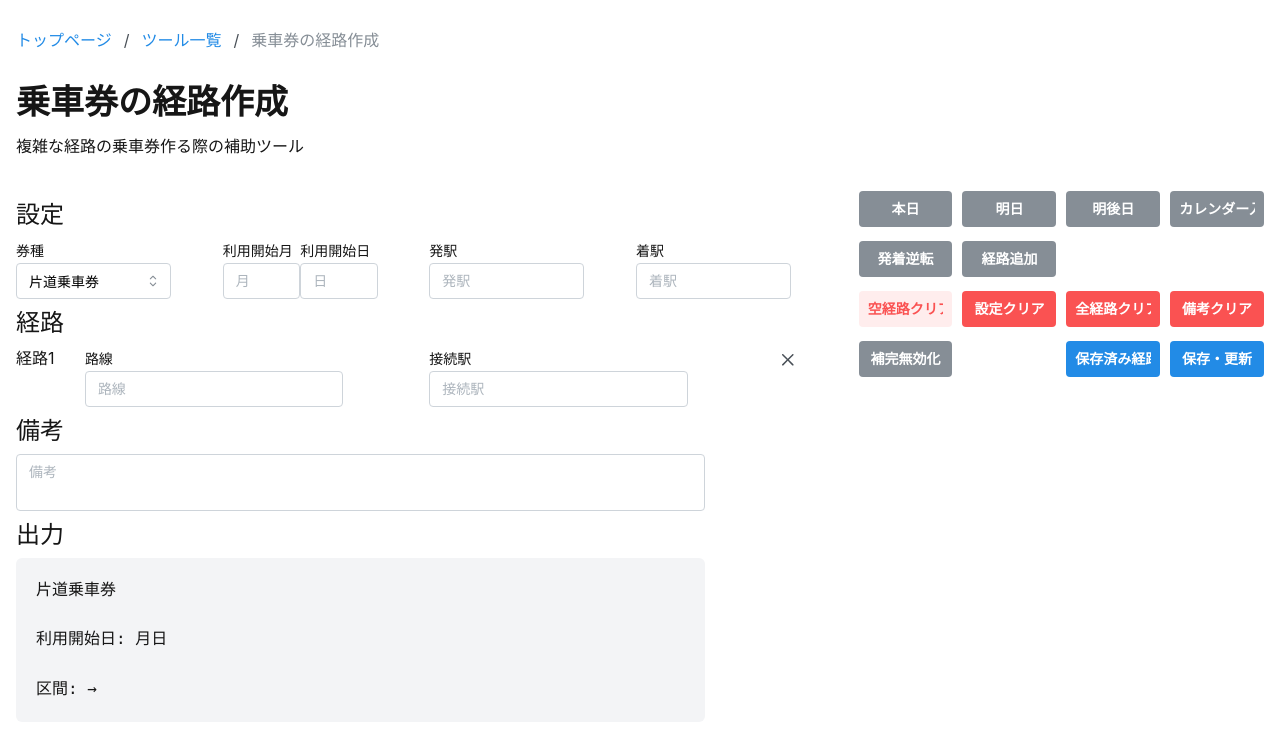
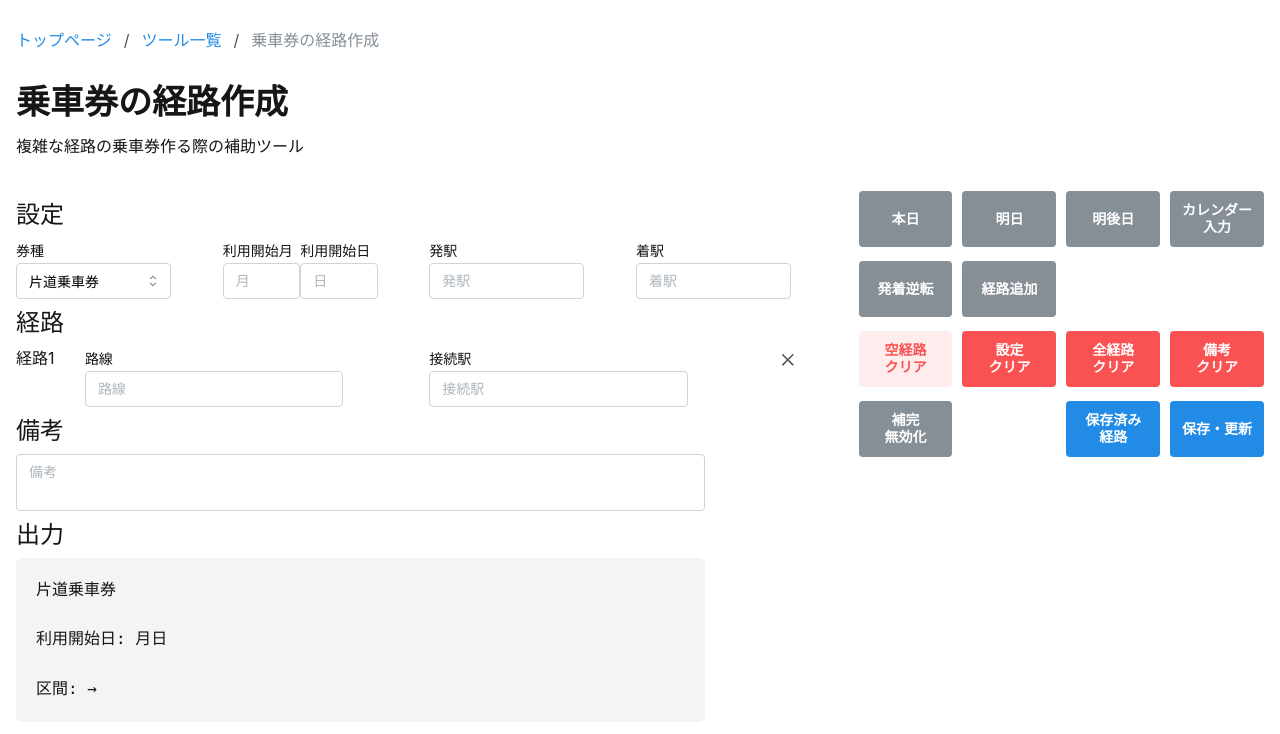
Before and after one commit to hiroxto/hiroxto.net, a Next.js app: page /tools/fare-ticket-route-planner in a window 1280 px wide. Shown: the top 734 px of the page. Built offline with nearby package versions, Linux system fonts and the light colour scheme.

Commit message:
feat: ボタンのラベルを改行対応

```diff
--- a/components/fare-ticket-route-planner/control-buttons-ui.ts
+++ b/components/fare-ticket-route-planner/control-buttons-ui.ts
@@ -41,7 +41,7 @@ export const createBaseGrayButtonDefinitions = ({
     },
     {
         key: 'calendar',
-        label: 'カレンダー入力',
+        label: 'カレンダー\n入力',
         variant: 'filled',
         color: 'gray',
         onClick: openCalendarModal,
@@ -75,14 +75,14 @@ export const createSecondaryButtonDefinitions = ({
 }: SecondaryButtonArgs): ControlButtonDefinition[] => [
     {
         key: 'delete-empty-routes',
-        label: '空経路クリア',
+        label: '空経路\nクリア',
         variant: 'light',
         color: 'red',
         onClick: deleteEmptyRoutes,
     },
     {
         key: 'clear-setting',
-        label: '設定クリア',
+        label: '設定\nクリア',
         variant: 'filled',
         color: 'red',
         soundType: 'chime',
@@ -90,7 +90,7 @@ export const createSecondaryButtonDefinitions = ({
     },
     {
         key: 'clear-all-routes',
-        label: '全経路クリア',
+        label: '全経路\nクリア',
         variant: 'filled',
         color: 'red',
         soundType: 'chime',
@@ -98,7 +98,7 @@ export const createSecondaryButtonDefinitions = ({
     },
     {
         key: 'clear-notes',
-        label: '備考クリア',
+        label: '備考\nクリア',
         variant: 'filled',
         color: 'red',
         soundType: 'chime',
@@ -106,14 +106,14 @@ export const createSecondaryButtonDefinitions = ({
     },
     {
         key: 'toggle-complete',
-        label: useComplete ? '補完無効化' : '補完有効化',
+        label: useComplete ? '補完\n無効化' : '補完\n有効化',
         variant: 'filled',
         color: useComplete ? 'gray' : 'blue',
         onClick: () => (useComplete ? disableComplete() : enableComplete()),
     },
     {
         key: 'saved-routes',
-        label: '保存済み経路',
+        label: '保存済み\n経路',
         variant: 'filled',
         color: 'blue',
         href: savedRoutesHref,
--- a/components/fare-ticket-route-planner/control-buttons.tsx
+++ b/components/fare-ticket-route-planner/control-buttons.tsx
@@ -29,13 +29,14 @@ interface ModalState {
 
 function GridActionButton({ definition }: { definition: ControlButtonDefinition }) {
     const { key: _key, label, span = 3, offset, href, soundType = 'click', onClick, ...buttonProps } = definition;
+    const buttonClassName = `${styles.button} ${styles.controlButton}`;
 
     return (
         <Grid.Col span={span} offset={offset}>
             {href == null || onClick != null ? (
                 <SoundButton
                     {...buttonProps}
-                    className={styles.button}
+                    className={buttonClassName}
                     onClick={onClick ?? (() => {})}
                     soundType={soundType}
                     fullWidth
@@ -43,7 +44,7 @@ function GridActionButton({ definition }: { definition: ControlButtonDefinition
                     {label}
                 </SoundButton>
             ) : (
-                <Button {...buttonProps} className={styles.button} component={Link} href={href} fullWidth>
+                <Button {...buttonProps} className={buttonClassName} component={Link} href={href} fullWidth>
                     {label}
                 </Button>
             )}
--- a/components/fare-ticket-route-planner/fare-ticket-route-planner.module.css
+++ b/components/fare-ticket-route-planner/fare-ticket-route-planner.module.css
@@ -8,6 +8,20 @@
     margin-right: 0.25rem;
     margin-bottom: 0.25rem;
     padding: 0.5rem;
+}
+
+.controlButton {
+    min-height: 3.5rem;
+}
+
+.controlButton :global(.mantine-Button-inner) {
+    height: 100%;
+}
+
+.controlButton :global(.mantine-Button-label) {
+    text-align: center;
+    line-height: 1.2;
+    white-space: pre-line;
 }
 
 .output {
```
Also changed, not shown: 2 other files (tests, documents, lock files or other folders).
